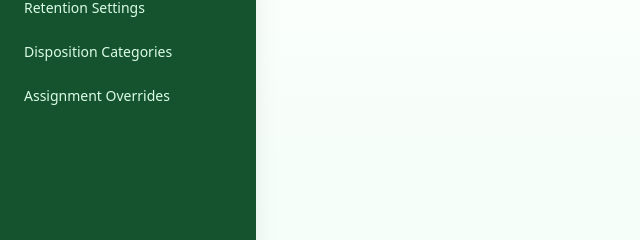
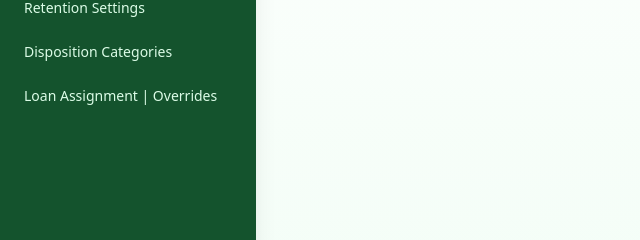
Before and after one commit to johnalfredf4/nittan-cms, a website: page src/public/email-templates.html in a window 1280 px wide. Shown: the part 315-555 px from the top of the page, 0-640 px from the left. Drawn offline with nearby package versions, Linux system fonts and the light colour scheme; no server answers; sample sign-in values are in the browser's storage.

Commit message:
Update email-templates.html

```diff
--- a/src/public/email-templates.html
+++ b/src/public/email-templates.html
@@ -29,7 +29,7 @@
       <a href="product-types.html" class="nav-link block px-6 py-3">Product Types</a>
       <a href="retention-rules.html" class="nav-link block px-6 py-3">Retention Settings</a>
       <a href="disposition-categories.html" class="nav-link block px-6 py-3">Disposition Categories</a>
-      <a href="overrides.html" class="nav-link block px-6 py-3">Assignment Overrides</a>
+      <a href="agent-workload.html" class="block px-6 py-3 hover:bg-green-800">Loan Assignment | Overrides</a>
     </nav>
   </aside>
 
```
